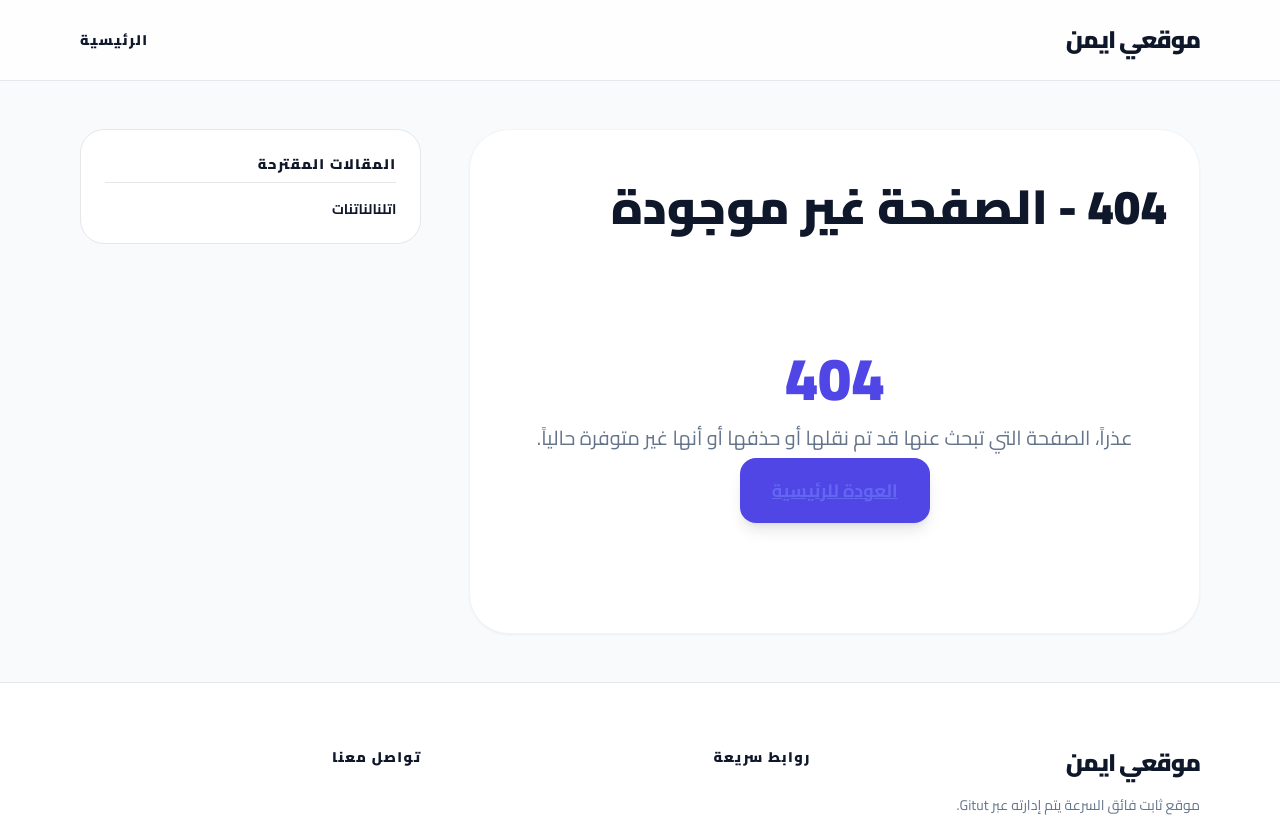
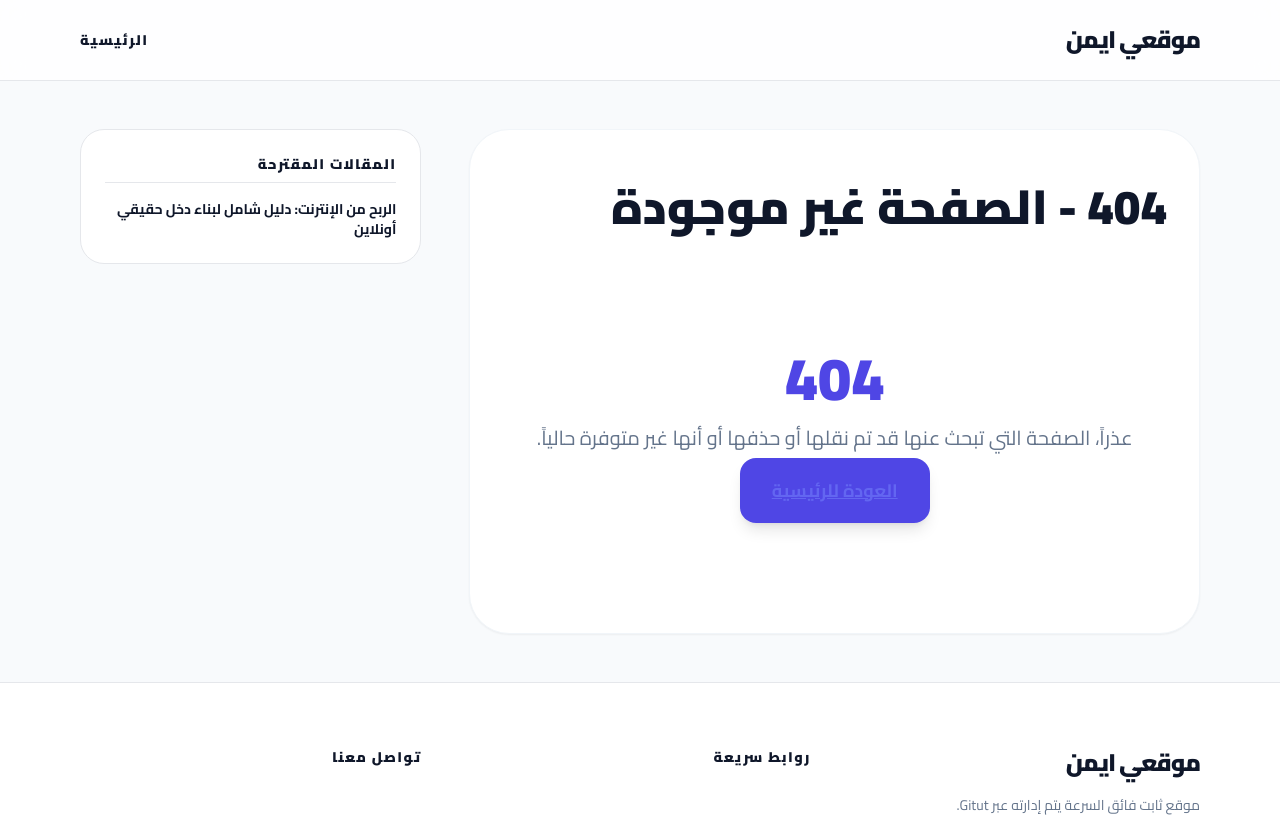
Before and after one commit to gitut-cms/blog, a plain HTML site: page 404.html in a window 1280 px wide. Shown: the top 818 px of the page. Drawn offline with nearby package versions, Linux system fonts and the light colour scheme.

Commit message:
Update 404 Page

```diff
--- a/404.html
+++ b/404.html
@@ -52,7 +52,7 @@
                         </div>
                     </article>
                 </div>
-                <div class="lg:col-span-4"><aside class="space-y-6"><div class="sidebar-card p-6 bg-white border rounded-3xl"><h3 class="text-sm font-black mb-4 uppercase tracking-widest border-b pb-2">المقالات المقترحة</h3><div class="space-y-4"><a href="/posts/ناتنالنناتنا.html" class="block text-sm font-bold hover:text-indigo-600">اتلنالناتنات</a></div></div></aside></div>
+                <div class="lg:col-span-4"><aside class="space-y-6"><div class="sidebar-card p-6 bg-white border rounded-3xl"><h3 class="text-sm font-black mb-4 uppercase tracking-widest border-b pb-2">المقالات المقترحة</h3><div class="space-y-4"><a href="/posts/ناتنالنناتنا.html" class="block text-sm font-bold hover:text-indigo-600">الربح من الإنترنت: دليل شامل لبناء دخل حقيقي أونلاين</a></div></div></aside></div>
             </div>
         </main>
         <footer class="py-16 bg-white border-t">
```
